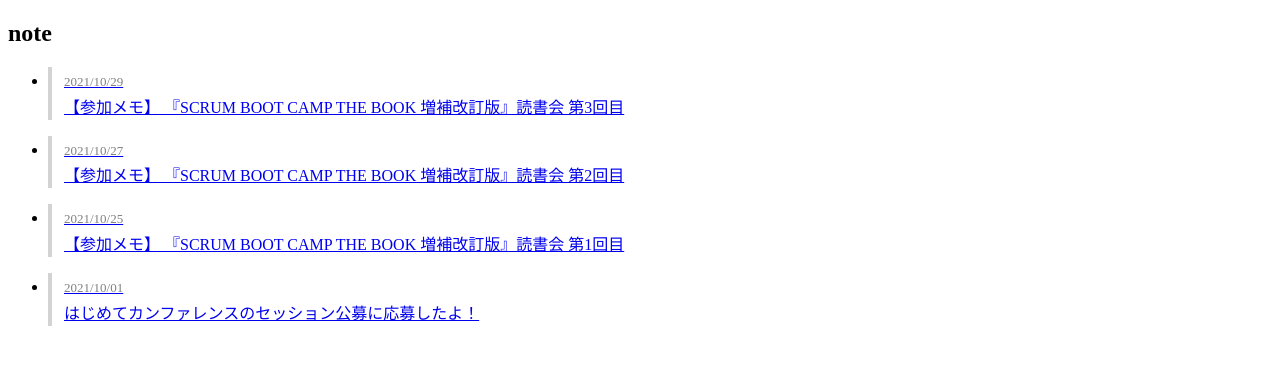
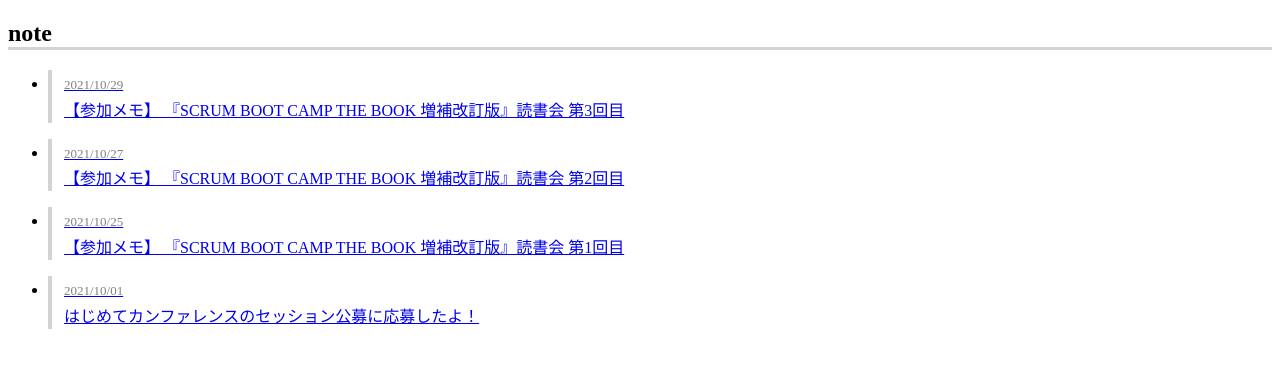
Before and after one commit to maiamea/portfolio, a Gatsby site: page /note in a window 1280 px wide. Built offline with nearby package versions, Linux system fonts and the light colour scheme; Gatsby itself is replaced by a stand-in of ours.

Commit message:
<h1>のスタイル追加

```diff
--- a/src/components/ArticlesComponent.jsx
+++ b/src/components/ArticlesComponent.jsx
@@ -1,10 +1,10 @@
 import React from 'react';
-import { Li, DateStyle, ListTitle, LinkStyle } from './ListStyleComponent';
+import { H1, Li, DateStyle, ListTitle, LinkStyle } from './ListStyleComponent';
 import { Link } from "gatsby";
 
 const ArticlesComponent = ({title, size, articleLists, linkUrl}) => (
   <>
-    <h1 className="title is-1">{title}</h1>
+    <H1 className="title is-1">{title}</H1>
     {articleLists.slice(0, size).map((list) => (
       <ul>
         <Li key={list.id}>
--- a/src/components/ListStyleComponent.jsx
+++ b/src/components/ListStyleComponent.jsx
@@ -1,4 +1,8 @@
 import styled from 'styled-components';
+
+export const H1 = styled.h1`
+  border-bottom: solid lightgray;
+`;
 
 export const Li = styled.li`
   border-left: 4px solid lightgray;
```
